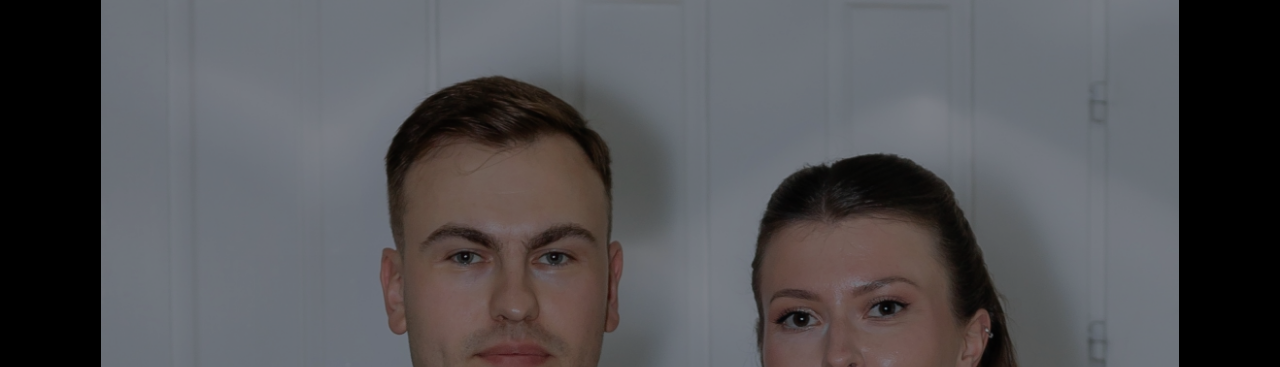
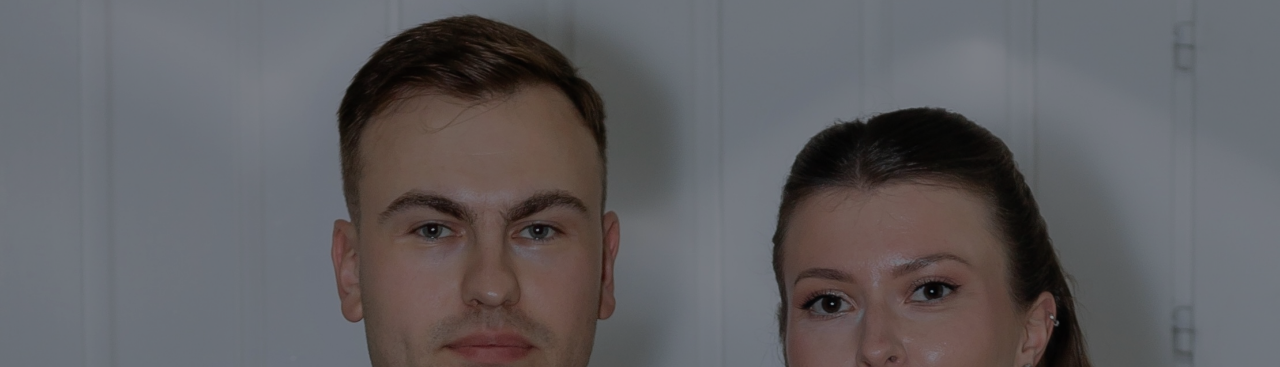
Before and after one commit to FSGAP/wedding, a website: page index.html in a window 1280 px wide. Shown: the top 367 px of the page. Drawn offline with nearby package versions, Linux system fonts and the light colour scheme; files whose address does not match are found by name.

Commit message:
Обновление дизайна

```diff
--- a/index.html
+++ b/index.html
@@ -58,9 +58,9 @@
 <body id="top">
 <section class="hero" style="min-height: 100vh; position: relative; display: flex; align-items: center; justify-content: center; background-color: #000; overflow: hidden;">
 
-    <!-- Фоновое фото (одно для всех, но гарантированно работает) -->
+    <!-- Фоновое фото (заполняет весь экран) -->
     <div style="position: absolute; top: 0; left: 0; width: 100%; height: 100%; z-index: 0;">
-        <img src="img/hero-desktop.jpg" style="width: 100%; height: 100%; object-fit: contain; display: block;">
+        <img src="img/hero-desktop.jpg" style="width: 100%; height: 100%; object-fit: cover; display: block;">
     </div>
 
     <!-- Шторка -->
```
